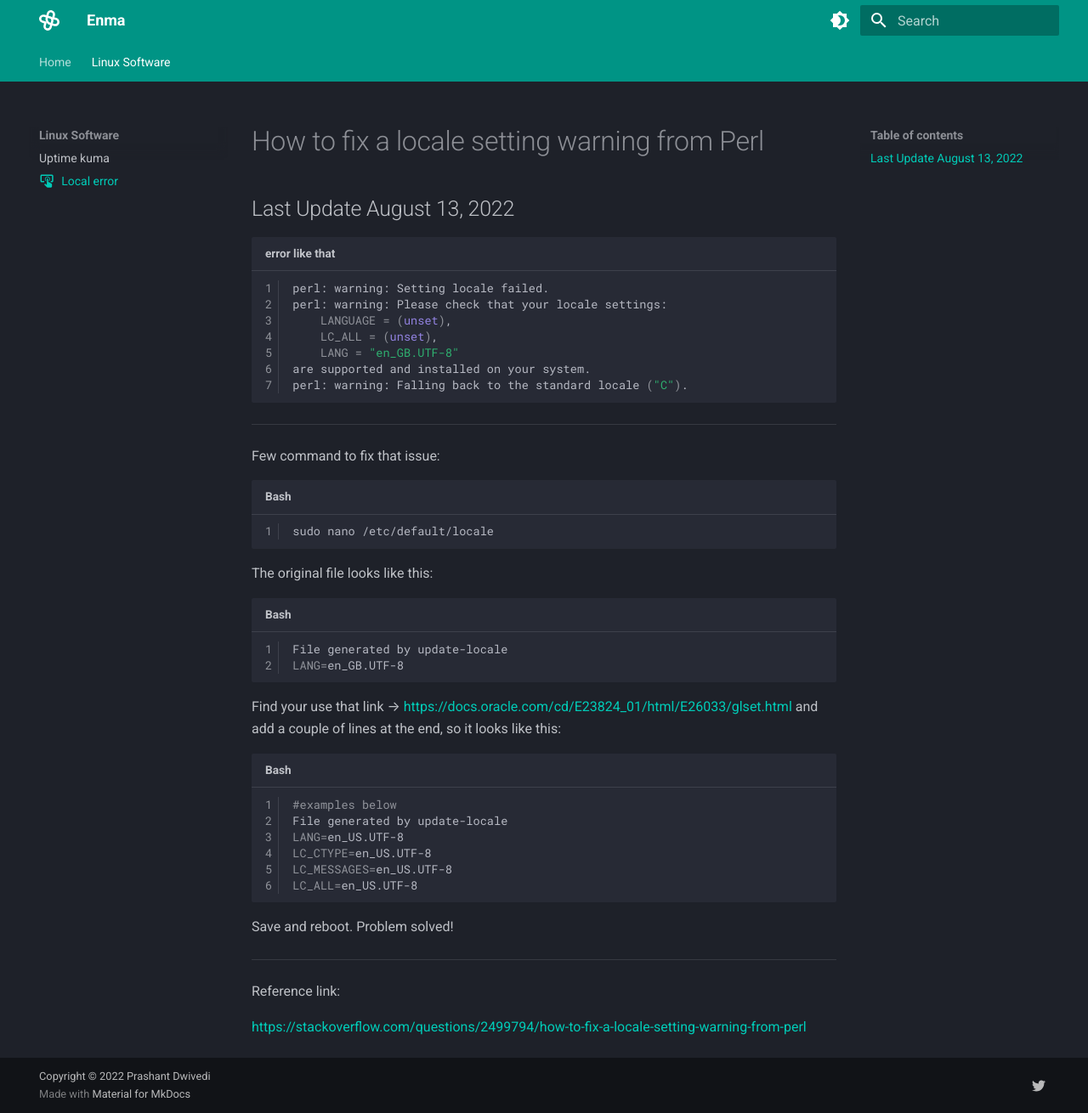
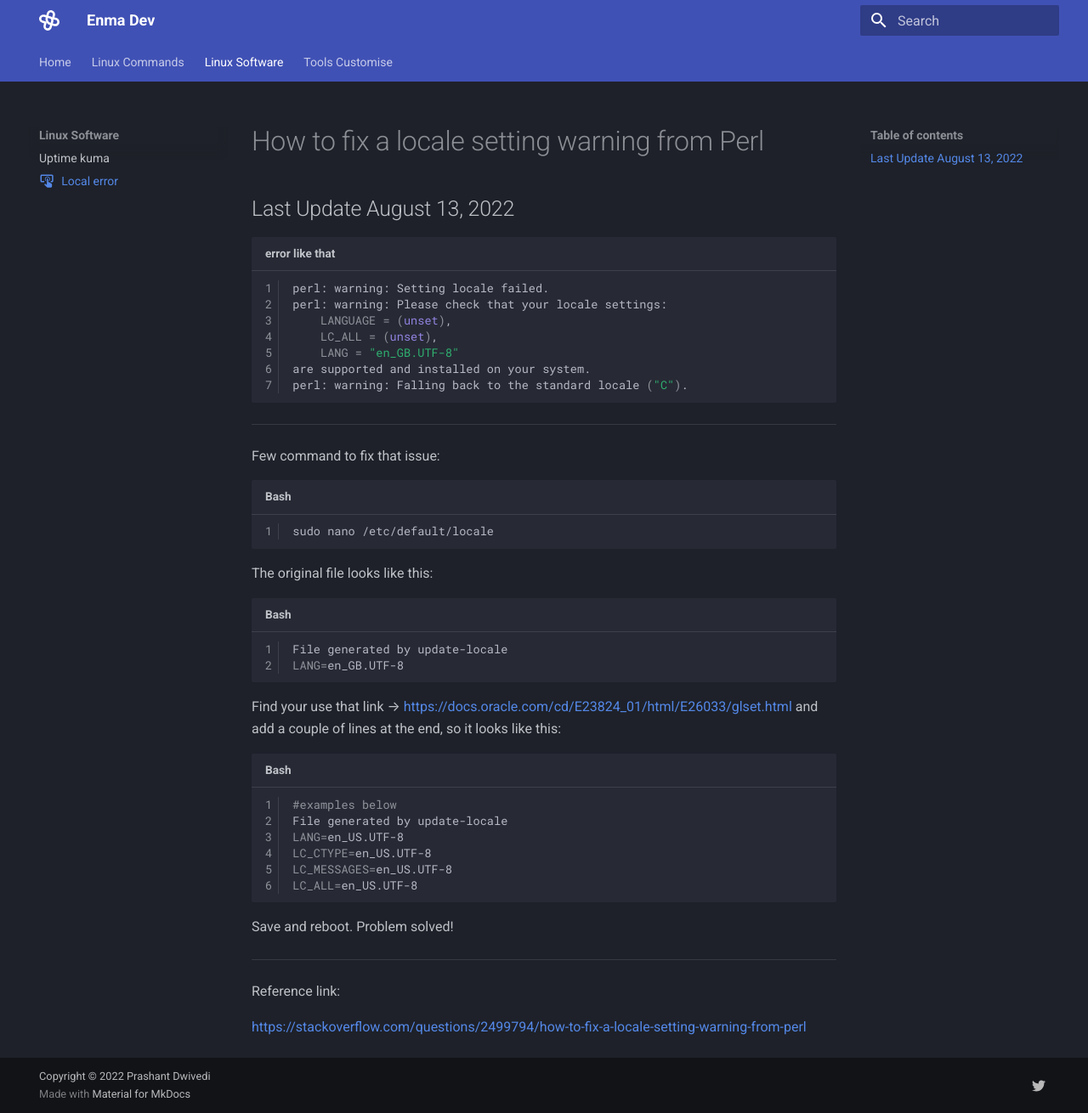
Before and after one commit to prashantdwivedi/enma, an MkDocs documentation site: the page built from docs/linux-software/how-to-fix-a-local-setting-warning-from-perl.md, in a window 1280 px wide and 1310 px high. Shown: the whole window at 85% size. Built offline with MkDocs 1.6.1 and Material for MkDocs 9.7.7, drawn with Linux system fonts in a browser that asks for light colours.

```diff
--- a/docs/assets/stylesheets/extra.css
+++ b/docs/assets/stylesheets/extra.css
@@ -107,3 +107,10 @@
       0 #{px2rem(4px)} #{px2rem(10px)} hsla(0, 0%, 0%, 0.2),
       0 0              #{px2rem(1px)}  hsla(0, 0%, 0%, 0.35);
   }
+  /* Homepage title hide */
+  #enma-dev {
+    visibility: hidden;
+    line-height: 0;
+    margin: 0;
+    padding: 0;
+  }
--- a/mkdocs.yml
+++ b/mkdocs.yml
@@ -1,4 +1,4 @@
-site_name: Enma
+site_name: Enma Dev
 site_url: https://enma.dev
 site_author: Prashant Dwivedi
 site_description: >-
@@ -43,18 +43,7 @@ theme:
   palette:
       # Palette toggle for dark mode
     - scheme: slate
-      primary: teal
-      accent: teal
-      toggle:
-        icon: material/brightness-4
-        name: Switch to light mode
-      # Palette toggle for light mode
-    - scheme: default
-      primary: teal
-      accent: teal
-      toggle:
-        icon: material/brightness-7
-        name: Switch to dark mode
+
 
   #fonts
   font:
@@ -104,11 +93,8 @@ markdown_extensions:
 
 #plugins
 plugins:
- #- glightbox
+  - glightbox
   - search
- #- git-revision-date-localized:
-      #enable_creation_date: true
-      #fallback_to_build_date: true
 
 #footer
 extra:
@@ -119,8 +105,10 @@ extra:
 #nav-page tree
 nav:
   - Home: index.md
-  #- Linux Commands:
+  - Linux Commands:
+    - Commands: linux-commands/commands-1.md
   - Linux Software:
     - Uptime kuma: linux-software/Uptime-kuma-setup.md
     - Local error: linux-software/how-to-fix-a-local-setting-warning-from-perl.md
-  #- Tools Customise:
+  - Tools Customise:
+    - Tool: tools-customise/tool-1.md
```
Also changed, not shown: docs/index.md (+8 -1 lines), docs/linux-commands/commands-1.md (added, +4 -0 lines), docs/tools-customise/tool-1.md (added, +4 -0 lines), docs/assets/Untitled.png (deleted), docs/assets/enma-logo.png (deleted).
